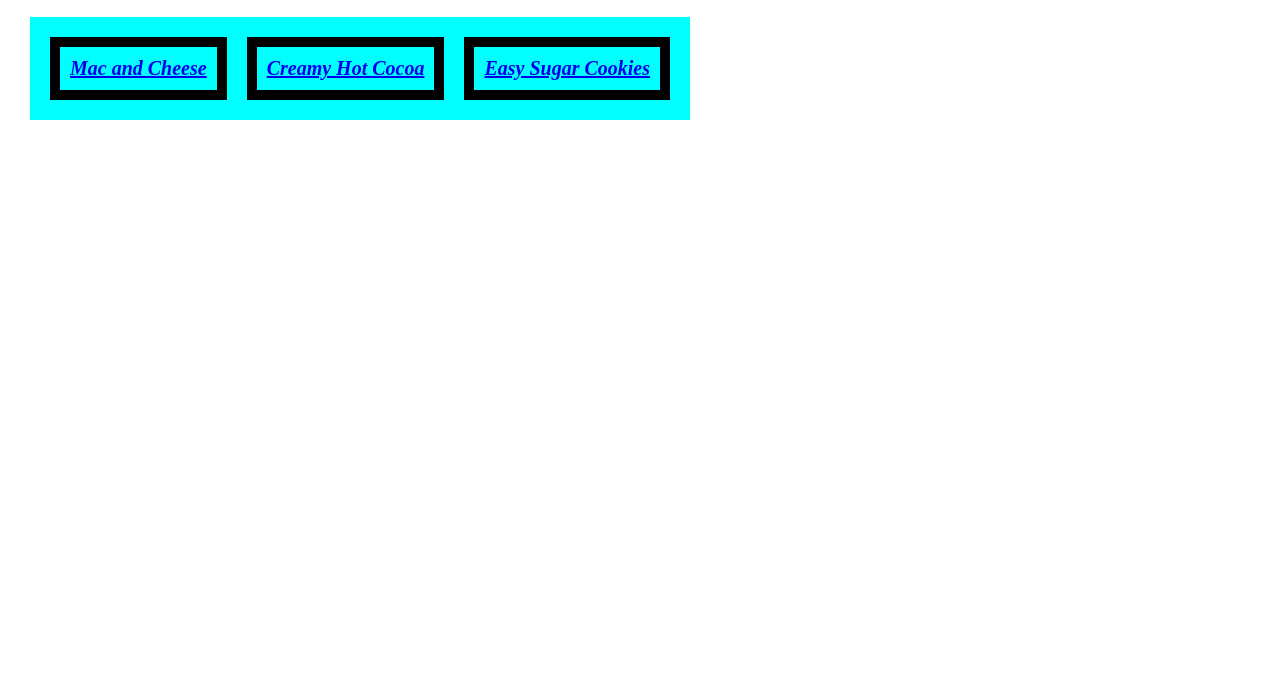
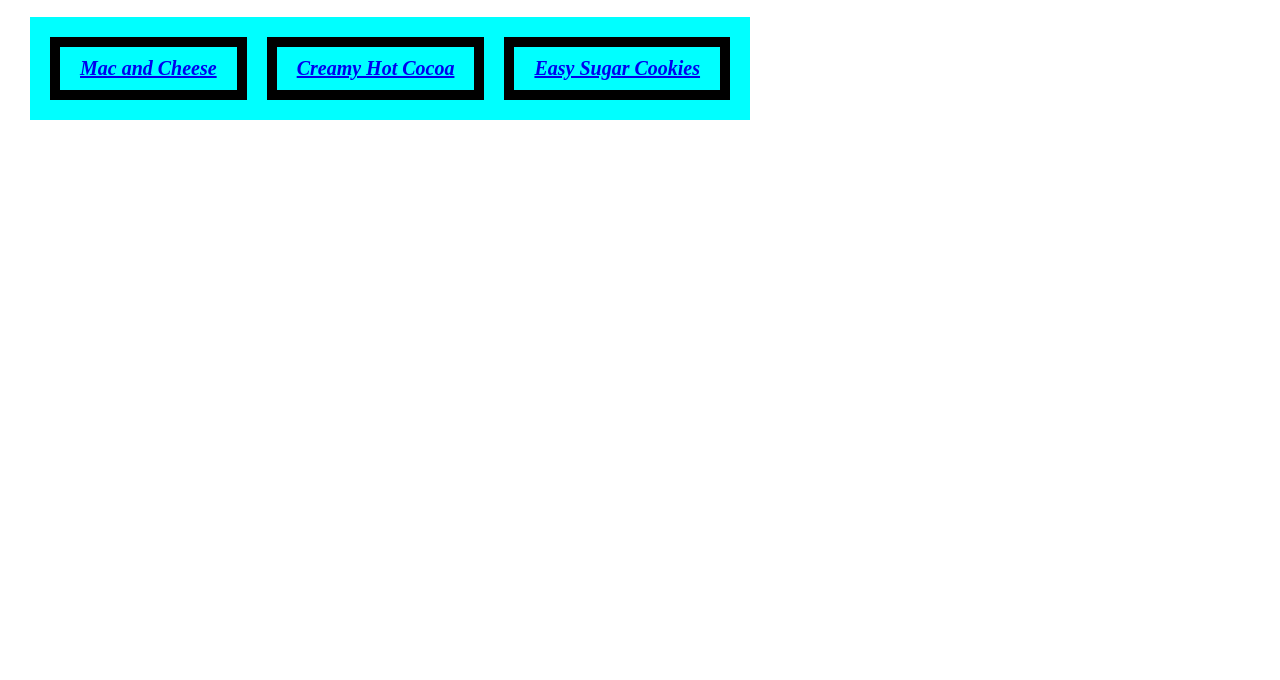
Before and after one commit to Npp-bot/odin-recipes, a plain HTML site: page index.html in a window 1280 px wide. Shown: the part 120-800 px from the top of the page. Drawn offline with Linux system fonts and the light colour scheme.

Commit message:
23.02.22-10.56

```diff
--- a/style.css
+++ b/style.css
@@ -1,6 +1,7 @@
 *{
     margin: 10px;
-    box-sizing:border-box;
+    box-sizing:border-box;  /*This makes width/height values include padding and border values*/
+
 }
 h1 {
     text-align: center;
@@ -21,11 +22,12 @@ h1 {
     padding: 10px;
     background-color: aqua;
     display: inline-flex;
-  list-style: none;
+    list-style: none;
 
 }
 .li1{
     border: 10px solid black;
-    display: flex;
+    padding: 10px;
+    display:inline-block;
 
 }
```
Also changed, not shown: index.html (+1 -1 lines), recipes/easysugarcookies.html (+1 -1 lines).
